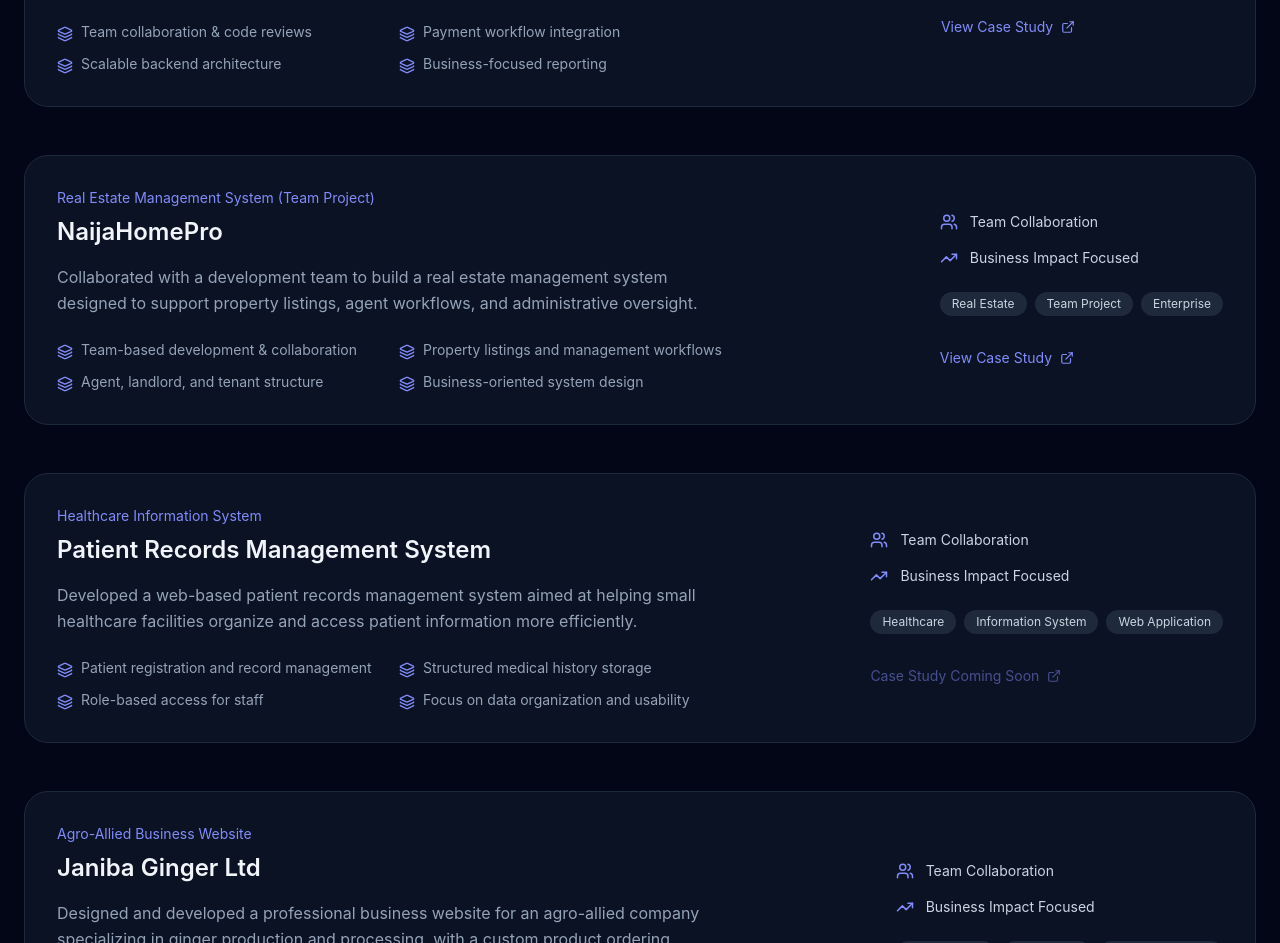
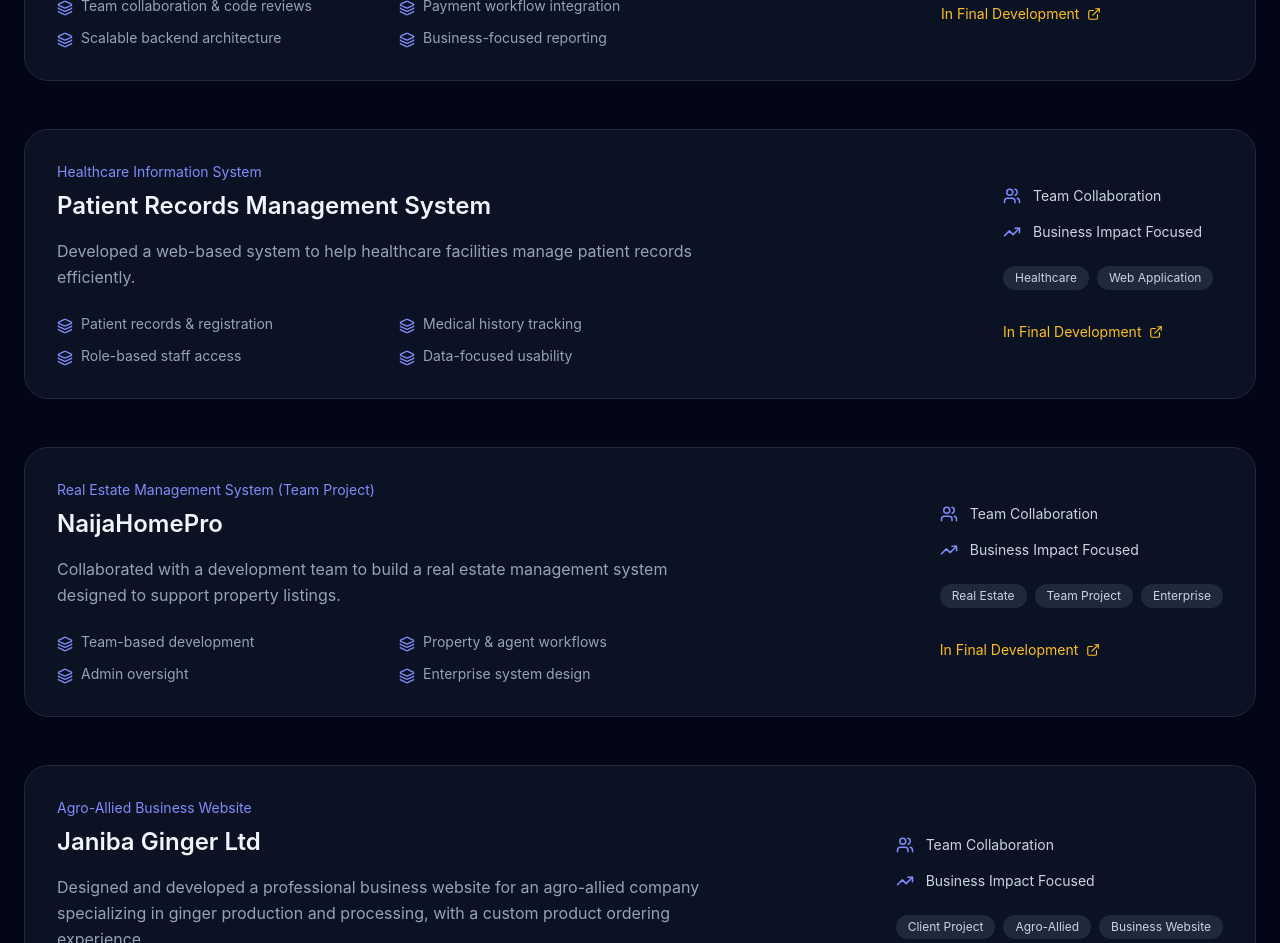
Before and after one commit to adamulab/adamucreates, a React (Vite) app: page /projects in a window 1280 px wide. Shown: the part 560-1503 px from the top of the page. Built offline with nearby package versions, Linux system fonts and the light colour scheme.

Commit message:
add case study modal for in progress apps

```diff
--- /dev/null
+++ b/src/components/CaseStudyModal.jsx
@@ -0,0 +1,66 @@
+import { motion, AnimatePresence } from "framer-motion";
+import { X } from "lucide-react";
+
+export default function CaseStudyModal({ open, onClose, project }) {
+  return (
+    <AnimatePresence>
+      {open && (
+        <>
+          {/* Backdrop */}
+          <motion.div
+            className="fixed inset-0 bg-black/60 z-40"
+            initial={{ opacity: 0 }}
+            animate={{ opacity: 1 }}
+            exit={{ opacity: 0 }}
+            onClick={onClose}
+          />
+
+          {/* Modal */}
+          <motion.div
+            className="fixed inset-0 z-50 flex items-center justify-center px-6"
+            initial={{ opacity: 0, scale: 0.95, y: 30 }}
+            animate={{ opacity: 1, scale: 1, y: 0 }}
+            exit={{ opacity: 0, scale: 0.95, y: 30 }}
+            transition={{ duration: 0.3 }}
+          >
+            <div className="bg-slate-900 border border-slate-800 rounded-3xl p-8 max-w-lg w-full relative">
+              <button
+                onClick={onClose}
+                className="absolute top-4 right-4 text-slate-400 hover:text-white"
+              >
+                <X size={20} />
+              </button>
+
+              <h3 className="text-2xl font-semibold mb-4">
+                Case Study in Final Development
+              </h3>
+
+              <p className="text-slate-400 leading-relaxed mb-6">
+                <strong>{project.title}</strong> is currently in its final
+                development and validation phase. The system is being completed
+                in collaboration with stakeholders and will be published after
+                deployment and internal review.
+              </p>
+
+              <div className="bg-slate-800/60 rounded-xl p-4 text-sm text-slate-300">
+                <p className="font-medium mb-2">Scope Highlights</p>
+                <ul className="space-y-1">
+                  <li>• Architecture & core features completed</li>
+                  <li>• Business workflows validated</li>
+                  <li>• Deployment & testing ongoing</li>
+                </ul>
+              </div>
+
+              <button
+                onClick={onClose}
+                className="mt-6 w-full rounded-full bg-indigo-600 hover:bg-indigo-500 transition px-6 py-3 text-sm font-medium"
+              >
+                Got it
+              </button>
+            </div>
+          </motion.div>
+        </>
+      )}
+    </AnimatePresence>
+  );
+}
--- a/src/pages/Projects.jsx
+++ b/src/pages/Projects.jsx
@@ -1,5 +1,7 @@
+import { useState } from "react";
 import { motion } from "framer-motion";
 import { Users, Layers, TrendingUp, ExternalLink } from "lucide-react";
+import CaseStudyModal from "../components/CaseStudyModal";
 
 const projects = [
   /* =======================
@@ -8,8 +10,9 @@
   {
     title: "Enterprise Inventory & Payment System",
     context: "Team-based enterprise application",
+    status: "in-progress",
     description:
-      "Collaborated with a cross-functional team to build an enterprise-grade inventory and payment system for a growing business. The platform supports real-time stock tracking, secure payments, and role-based access.",
+      "Collaborated with a cross-functional team to build an enterprise-grade inventory and payment system for a growing business.",
     highlights: [
       "Team collaboration & code reviews",
       "Payment workflow integration",
@@ -17,34 +20,34 @@
       "Business-focused reporting",
     ],
     tags: ["Production", "Team Project", "Enterprise"],
-    caseStudyLink: "#naijahomepro",
+  },
+  {
+    title: "Patient Records Management System",
+    context: "Healthcare Information System",
+    status: "in-progress",
+    description:
+      "Developed a web-based system to help healthcare facilities manage patient records efficiently.",
+    highlights: [
+      "Patient records & registration",
+      "Medical history tracking",
+      "Role-based staff access",
+      "Data-focused usability",
+    ],
+    tags: ["Healthcare", "Web Application"],
   },
   {
     title: "NaijaHomePro",
     context: "Real Estate Management System (Team Project)",
+    status: "in-progress",
     description:
-      "Collaborated with a development team to build a real estate management system designed to support property listings, agent workflows, and administrative oversight.",
+      "Collaborated with a development team to build a real estate management system designed to support property listings.",
     highlights: [
-      "Team-based development & collaboration",
-      "Property listings and management workflows",
-      "Agent, landlord, and tenant structure",
-      "Business-oriented system design",
+      "Team-based development",
+      "Property & agent workflows",
+      "Admin oversight",
+      "Enterprise system design",
     ],
     tags: ["Real Estate", "Team Project", "Enterprise"],
-    caseStudyLink: "#naijahomepro",
-  },
-  {
-    title: "Patient Records Management System",
-    context: "Healthcare Information System",
-    description:
-      "Developed a web-based patient records management system aimed at helping small healthcare facilities organize and access patient information more efficiently.",
-    highlights: [
-      "Patient registration and record management",
-      "Structured medical history storage",
-      "Role-based access for staff",
-      "Focus on data organization and usability",
-    ],
-    tags: ["Healthcare", "Information System", "Web Application"],
   },
 
   /* =======================
@@ -53,6 +56,7 @@
   {
     title: "Janiba Ginger Ltd",
     context: "Agro-Allied Business Website",
+    status: "completed",
     description:
       "Designed and developed a professional business website for an agro-allied company specializing in ginger production and processing, with a custom product ordering experience.",
     highlights: [
@@ -67,6 +71,7 @@
   {
     title: "Noon Capital and Finance Ltd",
     context: "Financial Services Portfolio Website",
+    status: "completed",
     description:
       "Built a clean, professional portfolio website for a financial services firm to communicate their fund management and financial planning offerings.",
     highlights: [
@@ -81,6 +86,7 @@
   {
     title: "Global Stallion Integrated Services Nigeria Ltd",
     context: "Corporate Business Website",
+    status: "completed",
     description:
       "Developed a corporate website for a diversified business services company to establish online presence and communicate their service offerings clearly.",
     highlights: [
@@ -99,6 +105,7 @@
   {
     title: "Gidaje360",
     context: "Property Management App",
+    status: "completed",
     description:
       "Built a property management system. A landlord centered property listings workflow.",
     highlights: [
@@ -112,6 +119,7 @@
   {
     title: "AdamuCreates – Developers Quiz Game",
     context: "Personal Project",
+    status: "completed",
     description:
       "A quiz-based web application designed to help developers test and improve their programming knowledge in an interactive way.",
     highlights: [
@@ -126,6 +134,7 @@
   {
     title: "Weather App",
     context: "Mini Project",
+    status: "completed",
     description:
       "A simple weather application that fetches real-time weather data based on user location or search input.",
     highlights: [
@@ -140,6 +149,7 @@
   {
     title: "To-Do List App",
     context: "Mini Project",
+    status: "completed",
     description:
       "A task management application focused on simplicity, helping users organize daily tasks efficiently.",
     highlights: [
@@ -183,7 +193,16 @@
 }
 
 function ProjectCard({ project, index }) {
+  const [open, setOpen] = useState(false);
+
+  const handleCaseStudyClick = () => {
+    if (project.status === "in-progress") {
+      setOpen(true);
+    }
+  };
+
   return (
+    <>
       <motion.div
         initial={{ opacity: 0, y: 30 }}
         whileInView={{ opacity: 1, y: 0 }}
@@ -215,8 +234,8 @@
               <Users size={18} className="text-indigo-400" /> Team Collaboration
             </div>
             <div className="flex items-center gap-3 text-sm text-slate-300">
-            <TrendingUp size={18} className="text-indigo-400" /> Business Impact
-            Focused
+              <TrendingUp size={18} className="text-indigo-400" /> Business
+              Impact Focused
             </div>
 
             <div className="flex flex-wrap gap-2 mt-2">
@@ -230,8 +249,8 @@
               ))}
             </div>
 
-          {/* Fixed Case Study Link */}
-          {project.caseStudyLink ? (
+            {/* CTA */}
+            {project.status === "completed" ? (
               <a
                 href={project.caseStudyLink}
                 target="_blank"
@@ -241,12 +260,21 @@
                 View Case Study <ExternalLink size={14} />
               </a>
             ) : (
-            <span className="mt-4 inline-flex items-center gap-2 text-sm text-indigo-400 opacity-50 cursor-not-allowed">
-              Case Study Coming Soon <ExternalLink size={14} />
-            </span>
+              <button
+                onClick={handleCaseStudyClick}
+                className="mt-4 inline-flex items-center gap-2 text-sm text-amber-400 hover:text-amber-300"
+              >
+                In Final Development <ExternalLink size={14} />
+              </button>
             )}
           </div>
         </div>
       </motion.div>
+      <CaseStudyModal
+        open={open}
+        onClose={() => setOpen(false)}
+        project={project}
+      />
+    </>
   );
 }
```
Lines whose indentation alone changed are shown as unchanged.
